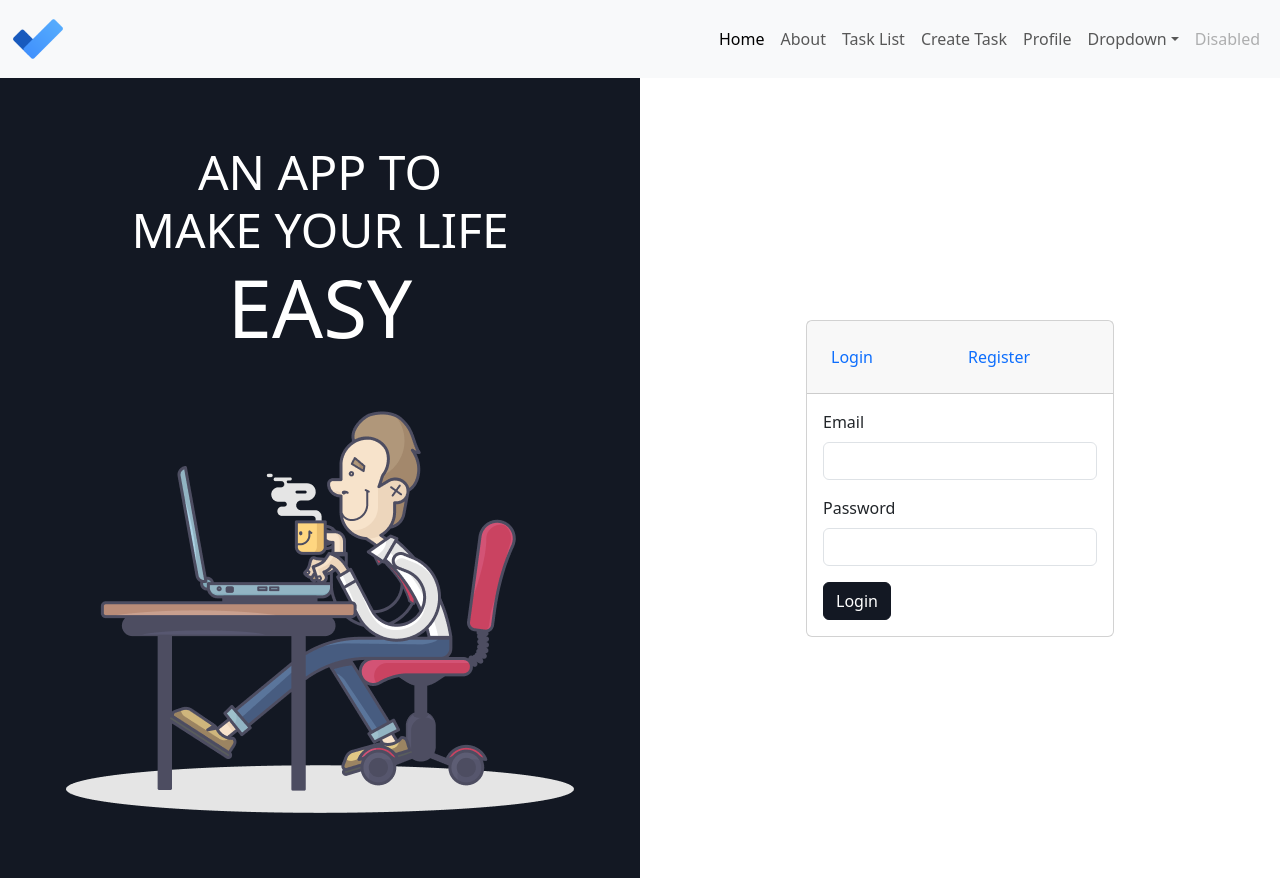
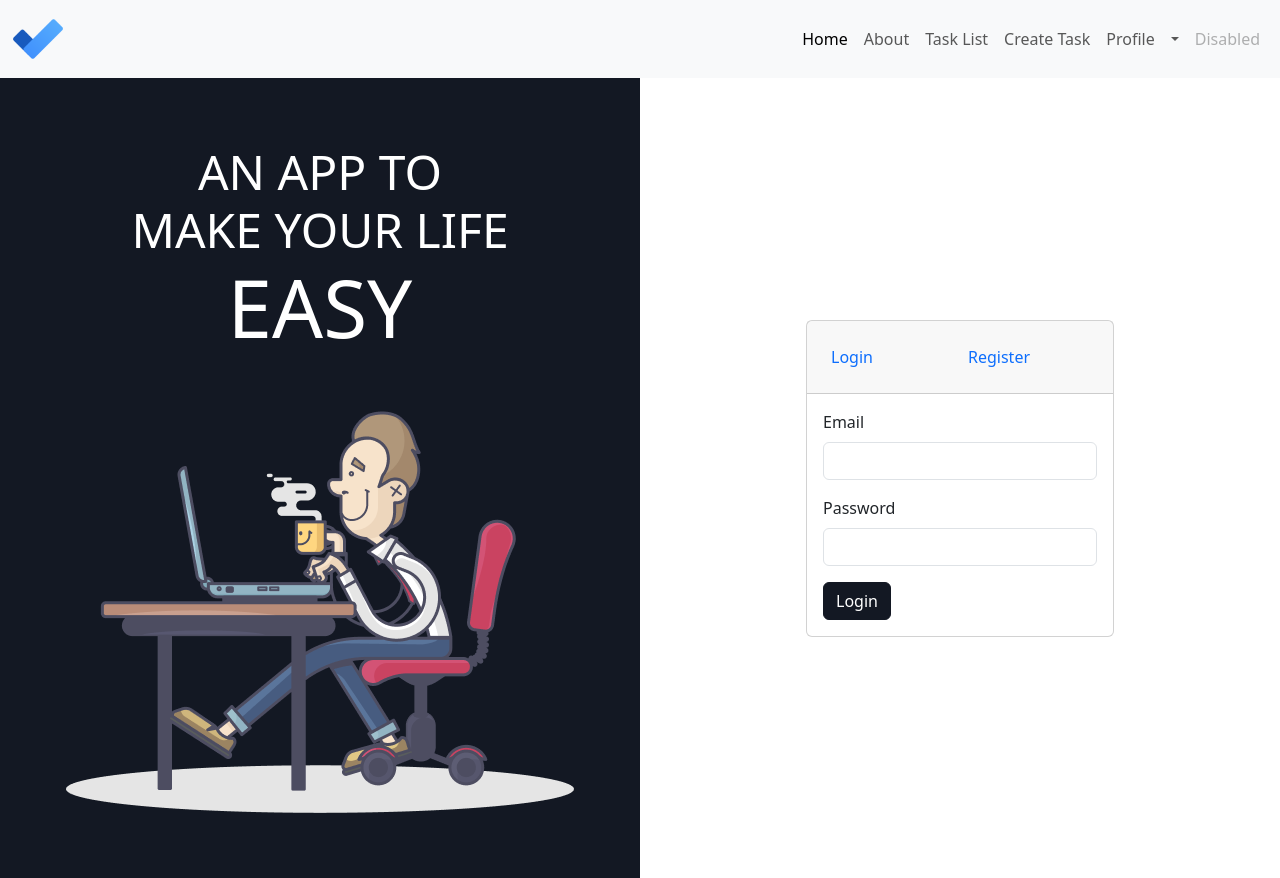
Before and after one commit to vipink28/todo-app-june-2024, a React (Create React App) app: page /login in a window 1280 px wide. Built offline with nearby package versions, Linux system fonts and the light colour scheme.

Commit message:
Navbar user udpated.

```diff
--- a/src/components/Navbar.jsx
+++ b/src/components/Navbar.jsx
@@ -1,8 +1,16 @@
-import React from 'react';
+import React, { useEffect, useState } from 'react';
 import { Link } from 'react-router-dom';
 import logo from '../assets/logo.png';
 
 function Navbar(props) {
+    const [user, setUser] = useState(null);
+
+    useEffect(() => {
+        let localUser = JSON.parse(localStorage.getItem("todoUser"));
+        setUser(localUser);
+    }, []);
+
+
     return (
         <nav className="navbar navbar-expand-lg bg-body-tertiary">
             <div className="container-fluid">
@@ -31,7 +39,11 @@ function Navbar(props) {
                         </li>
                         <li className="nav-item dropdown">
                             <Link className="nav-link dropdown-toggle" to="#" role="button" data-bs-toggle="dropdown" aria-expanded="false">
-                                Dropdown
+                                {
+                                    //   user ? user.name : ""
+                                    user?.name
+                                }
+
                             </Link>
                             <ul className="dropdown-menu">
                                 <li><Link className="dropdown-item" to="#">Action</Link></li>
```
